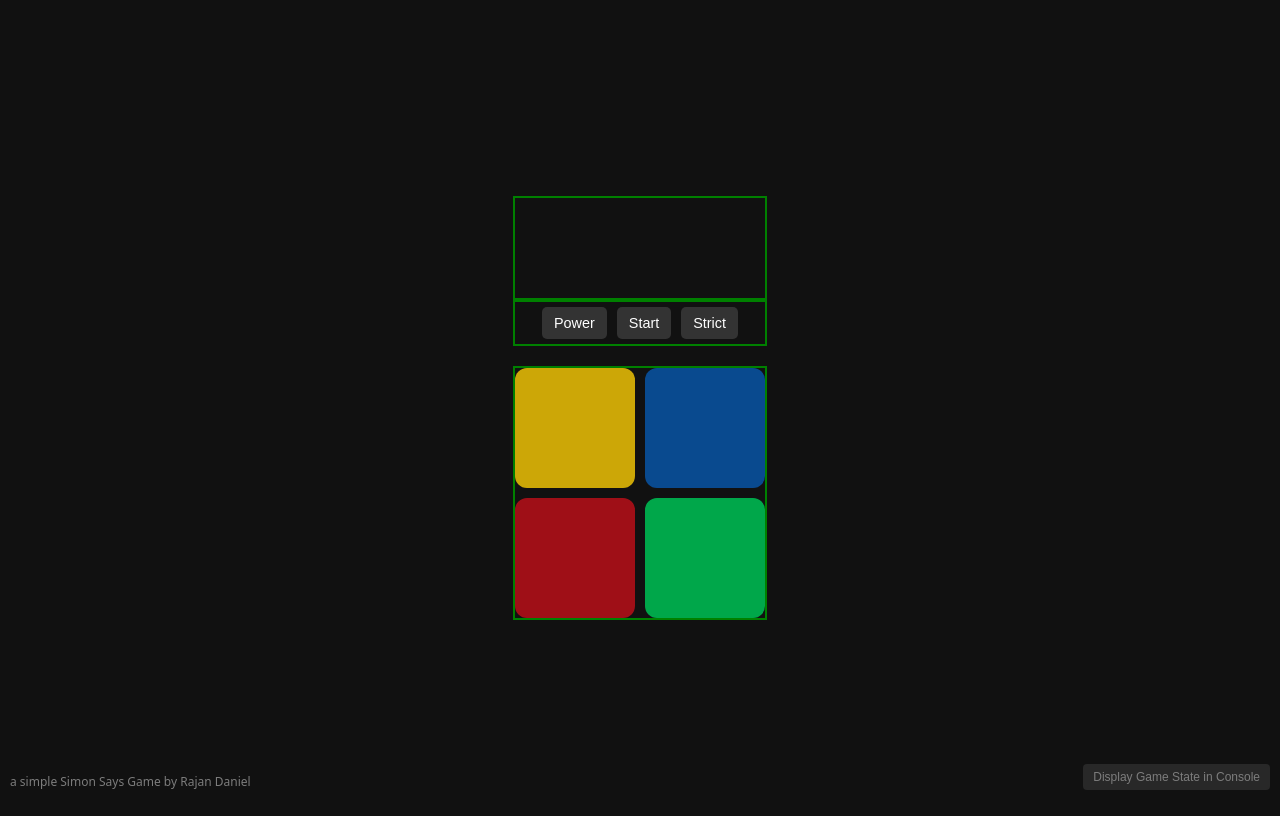
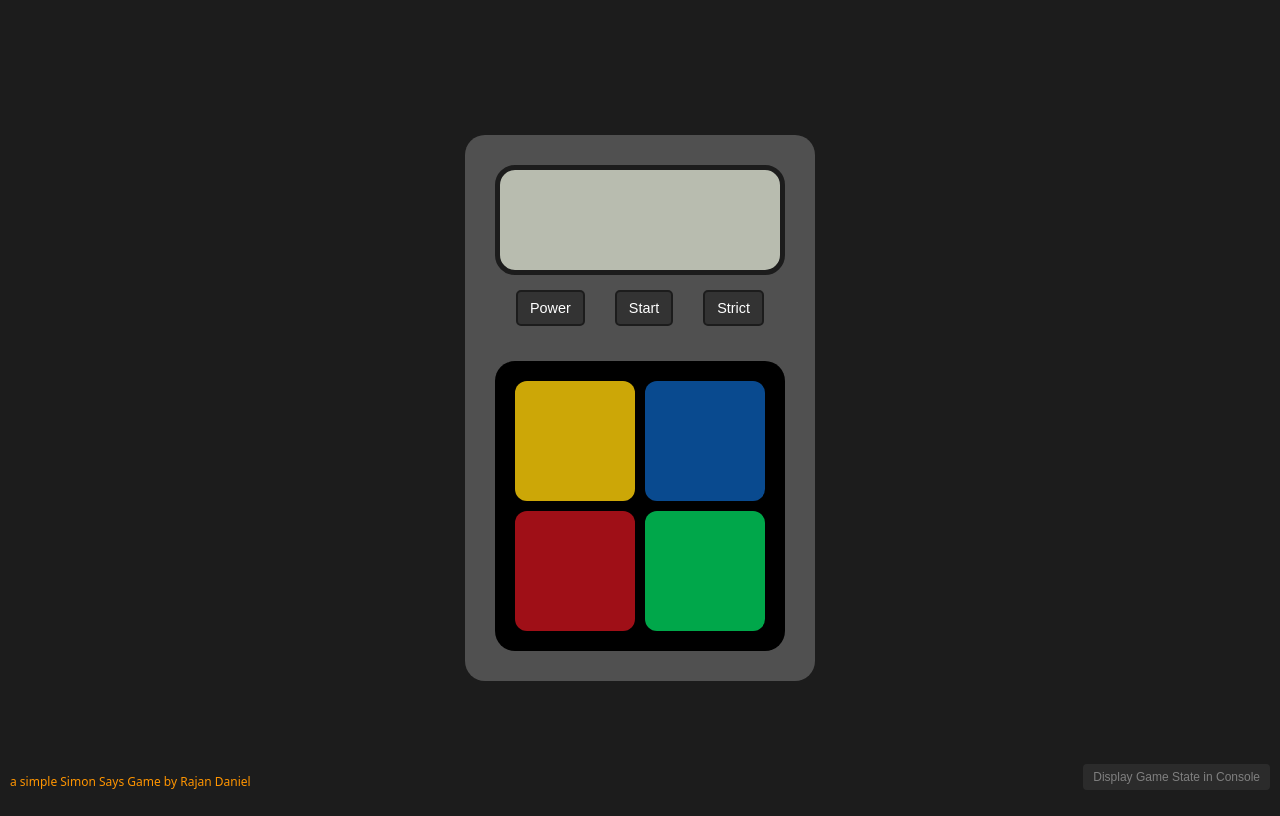
Before and after one commit to rajan-daniel/memoryLightGame, a React (Vite) app: page / in a window 1280 px wide. Built offline with nearby package versions, Linux system fonts and the light colour scheme.

Commit message:
style: complete style

```diff
--- a/src/MemoryLightGame.jsx
+++ b/src/MemoryLightGame.jsx
@@ -268,6 +268,7 @@ export const MemoryLightGame = () => {
     //--------------------------------Component Return---------------------------------//
     return (
         <>
+            <div id="game">
                 <div id="display">
                     <p id="count-display">{gameState.status === "off" ? "" : `${gameState.count === 0 ? "--" : gameState.count}`}</p>
                 </div>
@@ -282,7 +283,7 @@ export const MemoryLightGame = () => {
                     <button id="btn3" onClick={() => playerInput(3)}></button>
                     <button id="btn4" onClick={() => playerInput(4)}></button>
                 </div>
-
+            </div>
             <button id="consoleLogState" onClick={() => { console.log(gameStateRef.current) }}>Display Game State in Console</button>
         </>
     );
--- a/src/index.css
+++ b/src/index.css
@@ -1,6 +1,6 @@
 body {
   font-family: system-ui, -apple-system, BlinkMacSystemFont, 'Segoe UI', Roboto, Oxygen, Ubuntu, Cantarell, 'Open Sans', 'Helvetica Neue', sans-serif, Helvetica, sans-serif;
-  background-color: #111;
+  background-color: #1C1C1C;
   color: #fff;
   display: flex;
   justify-content: center;
@@ -9,9 +9,10 @@ body {
 }
 
 #count-display {
-  font-size: 2rem;
+  font-size: 32px;
   margin-bottom: 10px;
   letter-spacing: 2px;
+  color: #252022;
 }
 
 button {
@@ -21,17 +22,20 @@ button {
 }
 
 #display{
-  border: 2px green solid;
   height: 100px;
   display: flex;
   justify-content: center;
+  background-color: #B8BCAF;
+  border-radius: 20px;
+  border: 5px solid #1C1C1C;
 }
 
 #game-controls {
-  border: 2px green solid;
+  /* border: 2px green solid; */
   display: flex;
   justify-content: center;
-
+  gap: 20px;
+  padding: 10px;
 }
 
 #power-btn,
@@ -44,12 +48,13 @@ button {
   background-color: #333;
   color: white;
   transition: background 0.2s ease;
+  border: 2px solid #1C1C1C;
 }
 
 #power-btn:hover,
 #start-btn:hover,
 #strict-btn:hover {
-  background-color: #555;
+  background-color: #D4D4D2;
 }
 
 #strict-btn.active-strict {
@@ -59,13 +64,16 @@ button {
 }
 
 #game-btns {
-  border: 2px green solid;
+  /* border: 2px green solid; */
   display: grid;
   grid-template-columns: repeat(2, 120px);
   grid-template-rows: repeat(2, 120px);
   gap: 10px;
   justify-content: center;
   margin-top: 20px;
+  padding: 20px;
+  background-color: black;
+  border-radius: 20px;
 }
 
 #game-btns button {
@@ -105,8 +113,7 @@ footer {
     bottom: 10px;
     left: 10px;
     font-size: 12px;
-    color: #aaa;
-    opacity: 0.7;
+    color: #FF9500;
     pointer-events: none;
 }
 
@@ -120,9 +127,17 @@ footer {
     color: #aaa;
     border-radius: 4px;
     opacity: 0.7;
+
 }
 
 #consoleLogState:hover {
     opacity: 1;
     background-color: #444;
 }
+
+#game {
+  /* border: 2px green solid; */
+  background-color: #505050;
+  padding: 30px;
+  border-radius: 20px;
+}
```
Lines whose indentation alone changed are shown as unchanged.
